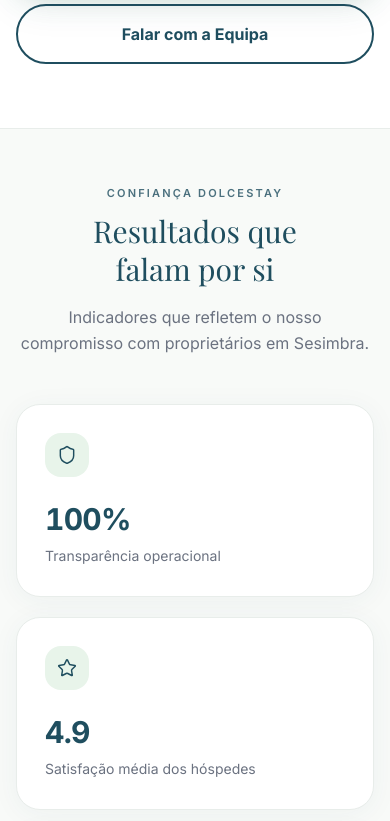
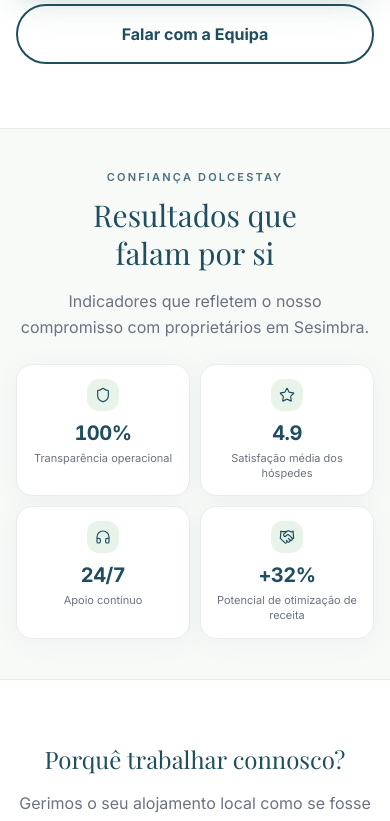
Before and after one commit to respada9322/dolcestay, a Next.js app: page /proprietarios in a window 390 px wide. Shown: the part 840-1661 px from the top of the page. Built offline with nearby package versions, Linux system fonts and the light colour scheme; no server answers; a web font is replaced by a local one.

Commit message:
Compact owners page trust metrics into a 2x2 grid on mobile.
Co-authored-by: Cursor <cursoragent@cursor.com>

```diff
--- a/components/sections/owners-page-section.tsx
+++ b/components/sections/owners-page-section.tsx
@@ -296,14 +296,14 @@ export function OwnersPageSection() {
       </section>
 
       {/* Trust metrics */}
-      <section className="border-y border-[#E8EDEA] bg-[#F8FAF8] py-14 lg:py-20">
+      <section className="border-y border-[#E8EDEA] bg-[#F8FAF8] py-10 sm:py-14 lg:py-20">
         <div ref={metricsRef} className="mx-auto max-w-[1400px] px-4 sm:px-6 lg:px-8">
           <motion.div
             initial={shouldReduceMotion ? false : 'hidden'}
             whileInView={shouldReduceMotion ? {} : 'visible'}
             viewport={{ once: true, amount: 0.3 }}
             variants={fadeUp}
-            className="mx-auto mb-12 max-w-3xl text-center"
+            className="mx-auto mb-6 max-w-3xl text-center sm:mb-12"
           >
             <p className="mb-3 text-[11px] font-semibold tracking-[0.2em] text-[#1F4E5F]/80 uppercase">
               {page.trustMetrics.badge}
@@ -321,7 +321,7 @@ export function OwnersPageSection() {
             whileInView={shouldReduceMotion ? {} : 'visible'}
             viewport={{ once: true, amount: 0.2 }}
             variants={stagger}
-            className="grid grid-cols-1 gap-5 sm:grid-cols-2 lg:grid-cols-4 lg:gap-6"
+            className="grid grid-cols-2 gap-2.5 sm:grid-cols-2 sm:gap-5 lg:grid-cols-4 lg:gap-6"
           >
             {metricKeys.map((key, index) => {
               const metric = OWNERS_PAGE_METRICS[key];
@@ -337,12 +337,12 @@ export function OwnersPageSection() {
                       ? {}
                       : { y: -5, transition: { duration: 0.25 } }
                   }
-                  className="group rounded-[24px] border border-[#E8EDEA] bg-white p-7 shadow-[0_4px_28px_rgba(31,78,95,0.05)] transition-[box-shadow,border-color] duration-300 hover:border-[#CFE8D2] hover:shadow-[0_14px_44px_rgba(31,78,95,0.1)] lg:p-8"
+                  className="group rounded-2xl border border-[#E8EDEA] bg-white p-3.5 text-center shadow-[0_4px_28px_rgba(31,78,95,0.05)] transition-[box-shadow,border-color] duration-300 hover:border-[#CFE8D2] hover:shadow-[0_14px_44px_rgba(31,78,95,0.1)] sm:rounded-[24px] sm:p-7 sm:text-left lg:p-8"
                 >
-                  <div className="mb-6 flex h-11 w-11 items-center justify-center rounded-xl bg-[#E8F4EA] transition-transform duration-300 group-hover:scale-105">
-                    <Icon className="h-5 w-5 text-[#1F4E5F]" strokeWidth={1.75} />
+                  <div className="mx-auto mb-2 flex h-8 w-8 items-center justify-center rounded-lg bg-[#E8F4EA] transition-transform duration-300 group-hover:scale-105 sm:mx-0 sm:mb-6 sm:h-11 sm:w-11 sm:rounded-xl">
+                    <Icon className="h-4 w-4 text-[#1F4E5F] sm:h-5 sm:w-5" strokeWidth={1.75} />
                   </div>
-                  <p className="text-3xl font-bold tracking-tight text-[#1F4E5F] lg:text-[2rem]">
+                  <p className="text-xl font-bold tracking-tight text-[#1F4E5F] sm:text-3xl lg:text-[2rem]">
                     {shouldReduceMotion || metric.counterType === 'static' ? (
                       <span className="tabular-nums">{metric.value}</span>
                     ) : (
@@ -354,7 +354,9 @@ export function OwnersPageSection() {
                       />
                     )}
                   </p>
-                  <p className="mt-2 text-sm leading-relaxed text-[#6B7280]">{label}</p>
+                  <p className="mt-1 text-[11px] leading-snug text-[#6B7280] sm:mt-2 sm:text-sm sm:leading-relaxed">
+                    {label}
+                  </p>
                 </motion.article>
               );
             })}
```
